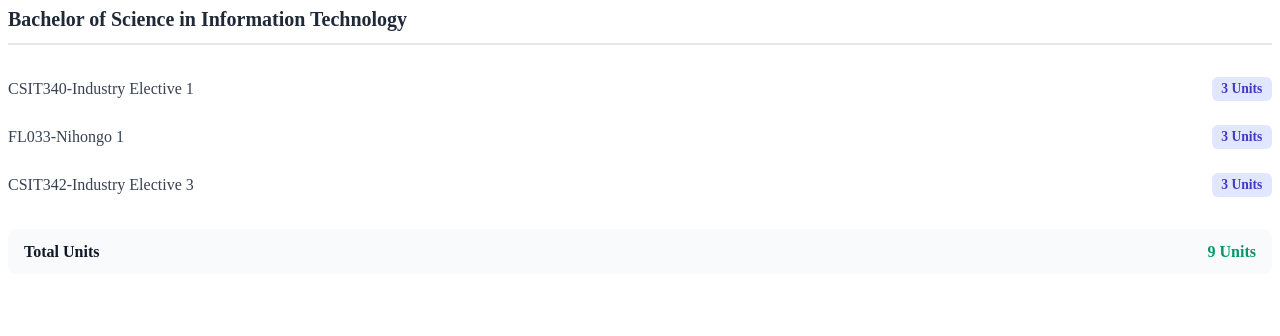
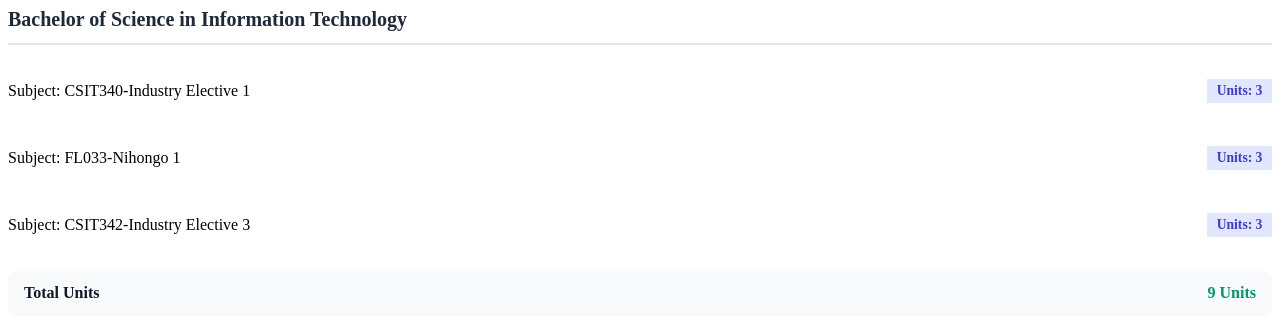
Before and after one commit to Shanenathanarchival/CSIT340G5-Lab3-Archival, a React (Vite) app: page / in a window 1280 px wide. Shown: the top 336 px of the page. Built offline with nearby package versions, Linux system fonts and the light colour scheme.

Commit message:
1.2: course information step 2

```diff
--- a/src/App.css
+++ b/src/App.css
@@ -26,14 +26,7 @@
   display: flex;
   justify-content: space-between;
   align-items: center;
-  padding: 0.75rem 0;
   border-bottom: 1px border-dash #f3f4f6;
-}
-
-.subject-name {
-  color: #374151;
-  font-weight: 500;
-  margin: 0;
 }
 
 .subject-badge {
@@ -42,7 +35,6 @@
   font-size: 0.85rem;
   font-weight: 600;
   padding: 0.25rem 0.6rem;
-  border-radius: 6px;
 }
 
 /* Total Component */
--- a/src/App.jsx
+++ b/src/App.jsx
@@ -8,16 +8,6 @@ const Header = (props) => {
       <p className="header-title">
         Bachelor of Science in {props.course}
       </p>
-    </div>
-  )
-}
-
-const Content = (props) => {
-
-  return (
-    <div className="subject-row">
-      <p className="subject-name">{props.subject}</p>
-      <span className="subject-badge">{props.units} Units</span>
     </div>
   )
 }
@@ -33,6 +23,31 @@ const Total = (props) => {
     </div>
   )
 }
+
+const Parts = (props) => {
+
+  return (
+    <div>
+      <p className="subject-row">
+        Subject: {props.subject}
+        <p className="subject-badge">
+        Units: {props.units}
+        </p>
+      </p>
+    </div>
+  )
+}
+
+const Content = (props) => {
+
+  return (
+    <div className="">
+        <Parts subject={props.subject1} units={props.units1}/>
+        <Parts subject={props.subject2} units={props.units2}/>
+        <Parts subject={props.subject3} units={props.units3}/>
+    </div>
+  )
+}
 const App = () => {
   const course = 'Information Technology'
   const subject1 = 'CSIT340-Industry Elective 1'
@@ -45,9 +60,9 @@ const App = () => {
   return (
     <>
       <Header course={course}/>
-      <Content subject={subject1} units={unitCount1}/>
-      <Content subject={subject2} units={unitCount2}/>
-      <Content subject={subject3} units={unitCount3}/>
+      <Content subject1={subject1} units1={unitCount1}
+               subject2={subject2} units2={unitCount2}
+               subject3={subject3} units3={unitCount3}/>
       <Total units1={unitCount1} units2={unitCount2} units3={unitCount3}/>
     </>
   )
```
